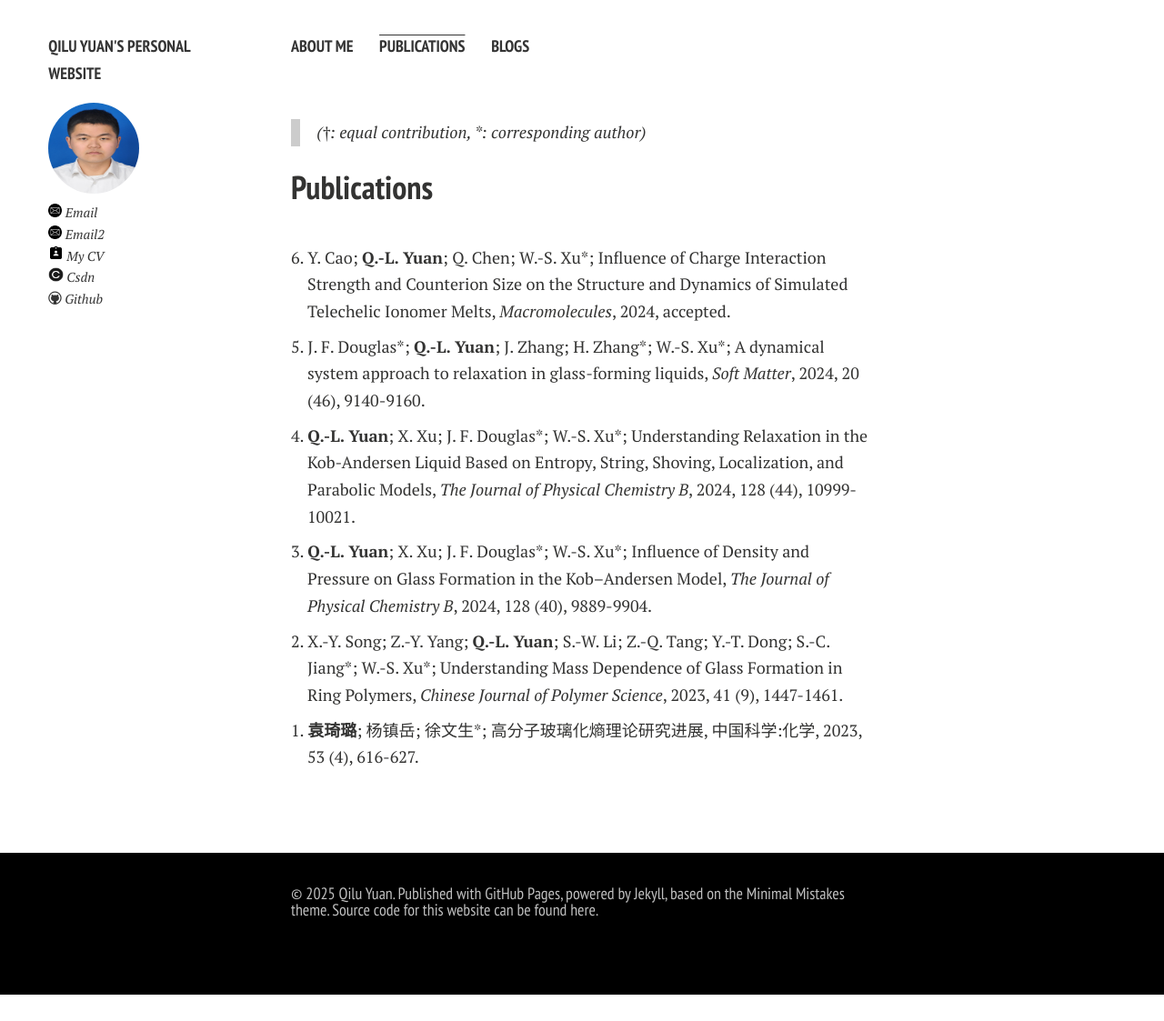
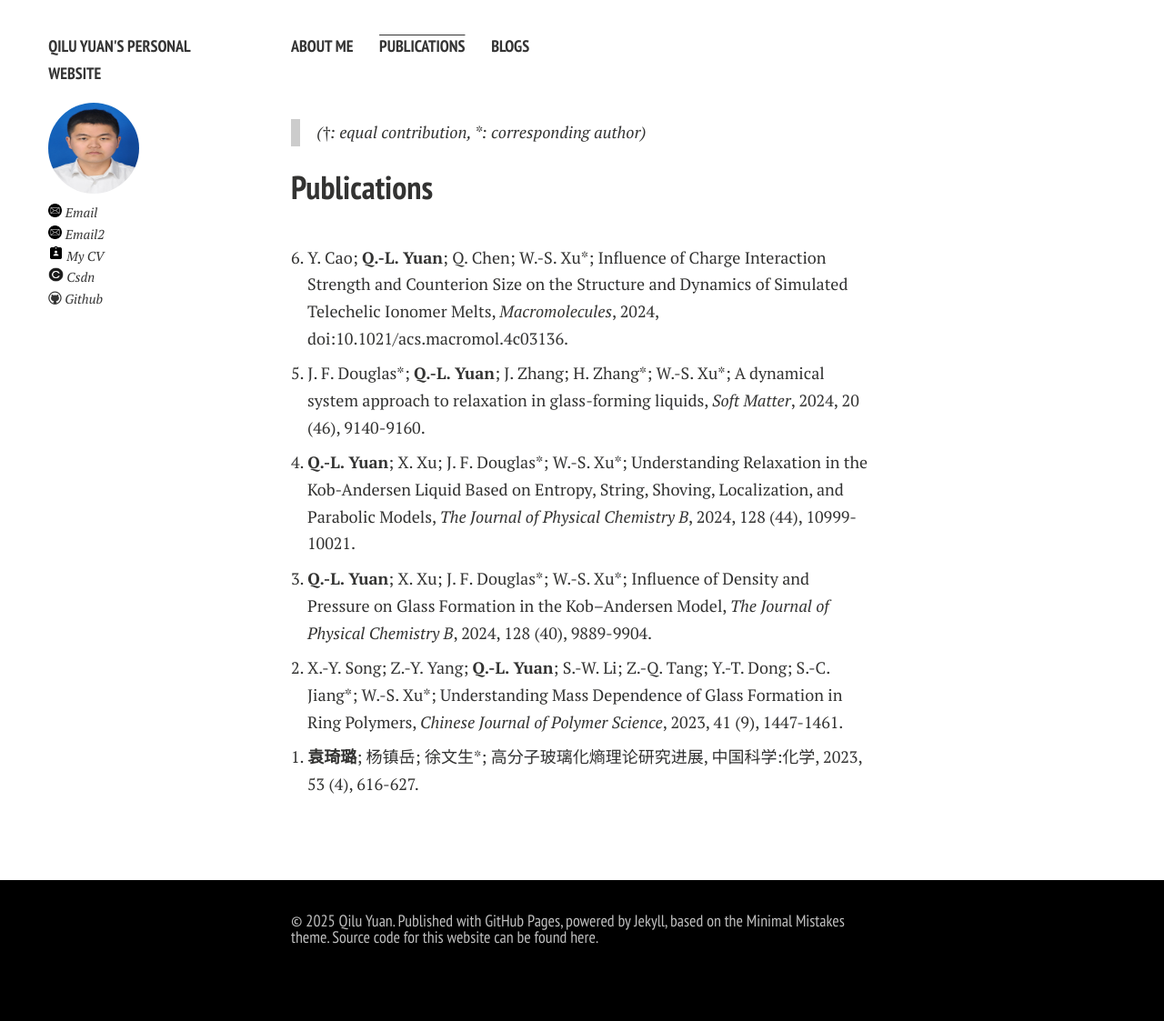
Before and after one commit to Qilu-Yuan/Qilu-Yuan.github.io, a Jekyll site: the page built from publications.md, in a window 1280 px wide. Shown: the whole page at 91% size. Built offline with Jekyll 4.4.1, drawn with Linux system fonts in a browser that asks for light colours; nearby versions of some CDN libraries; comment, search, counter and statistics services are not loaded; a style sheet for code colours, icons or effects is not loaded; before the commit the page ends 1094 px from its top, so only the background shows below that.

Commit message:
Update publications.md

```diff
--- a/publications.md
+++ b/publications.md
@@ -33,7 +33,7 @@ title: Publications
 
   <br>
 
-  <p class="publication">6. Y. Cao; <b>Q.-L. Yuan</b>; Q. Chen; W.-S. Xu*; Influence of Charge Interaction Strength and Counterion Size on the Structure and Dynamics of Simulated Telechelic Ionomer Melts, <i>Macromolecules</i>, 2024, accepted.</p>
+  <p class="publication">6. Y. Cao; <b>Q.-L. Yuan</b>; Q. Chen; W.-S. Xu*; Influence of Charge Interaction Strength and Counterion Size on the Structure and Dynamics of Simulated Telechelic Ionomer Melts, <i>Macromolecules</i>, 2024, doi:10.1021/acs.macromol.4c03136.</p>
 
   <p class="publication">5. J. F. Douglas*; <b>Q.-L. Yuan</b>; J. Zhang; H. Zhang*; W.-S. Xu*; A dynamical system approach to relaxation in glass-forming liquids, <i>Soft Matter</i>, 2024, 20 (46), 9140-9160.</p>
 
```
